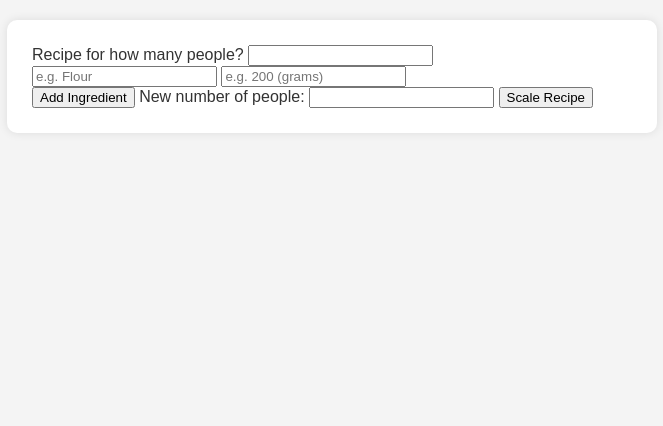
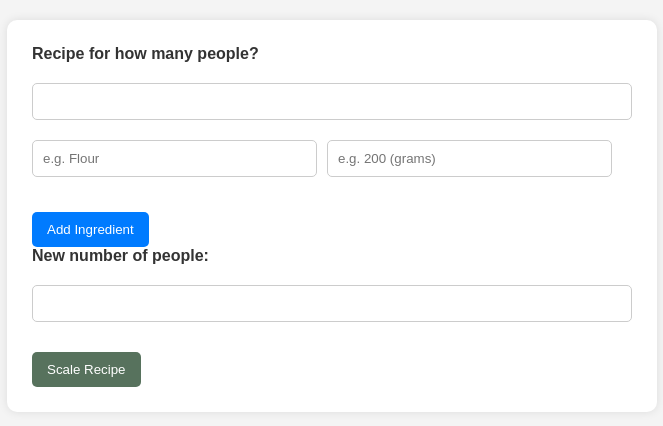
Before and after one commit to Beechy-92/beechy-milestone-2, a plain HTML site: page index.html in a window 1280 px wide. Shown: the whole page, without its empty margins (308-971 px from the left). Drawn offline with Linux system fonts and the light colour scheme.

Commit message:
css basic design

```diff
--- a/assets/css/style.css
+++ b/assets/css/style.css
@@ -16,3 +16,64 @@ form#recipe-form {
     border-radius: 10px;
     box-shadow: 0 0 10px rgba(0, 0, 0, 0.1);
 }
+
+/* Label */
+form label {
+    display: block;
+    margin-bottom: 15px;
+    font-weight: bold;
+}
+
+/* Input Fields */
+form input[type="text"],
+form input[type="number"] {
+    width: 100%;
+    padding: 10px;
+    margin-top: 5px;
+    margin-bottom: 15px;
+    border: 1px solid #ccc;
+    border-radius: 5px;
+    box-sizing: border-box;
+}
+
+/* ingrefient rows */
+.ingredient {
+    display: flex;
+    gap: 10px;
+    align-items: centre;
+    margin-bottom: 10px;
+}
+
+/* Ingredient Input */
+.ingredient {
+    flex: 1;
+}
+
+/* Buttons */
+button {
+  display: inline-block;
+  margin-top: 15px;
+  padding: 10px 15px;
+  background-color: #57725d;
+  color: white;
+  border: none;
+  border-radius: 5px;
+  cursor: pointer;
+}
+
+button#add-ingredient-btn {
+  background-color: #007bff;
+  margin-top: 10px;
+}
+
+button:hover {
+  opacity: 0.9;
+}
+
+/* Responsive tweaks */
+@media (max-width: 500px) {
+  .ingredient {
+    flex-direction: column;
+    align-items: stretch;
+  }
+}
```
Also changed, not shown: assets/images/design-1-css-basic-form-fixed-ing-box.png (added), assets/images/design-1-css-basic-form-ingredients-box-is-too-small.png (added), 1 other file.
